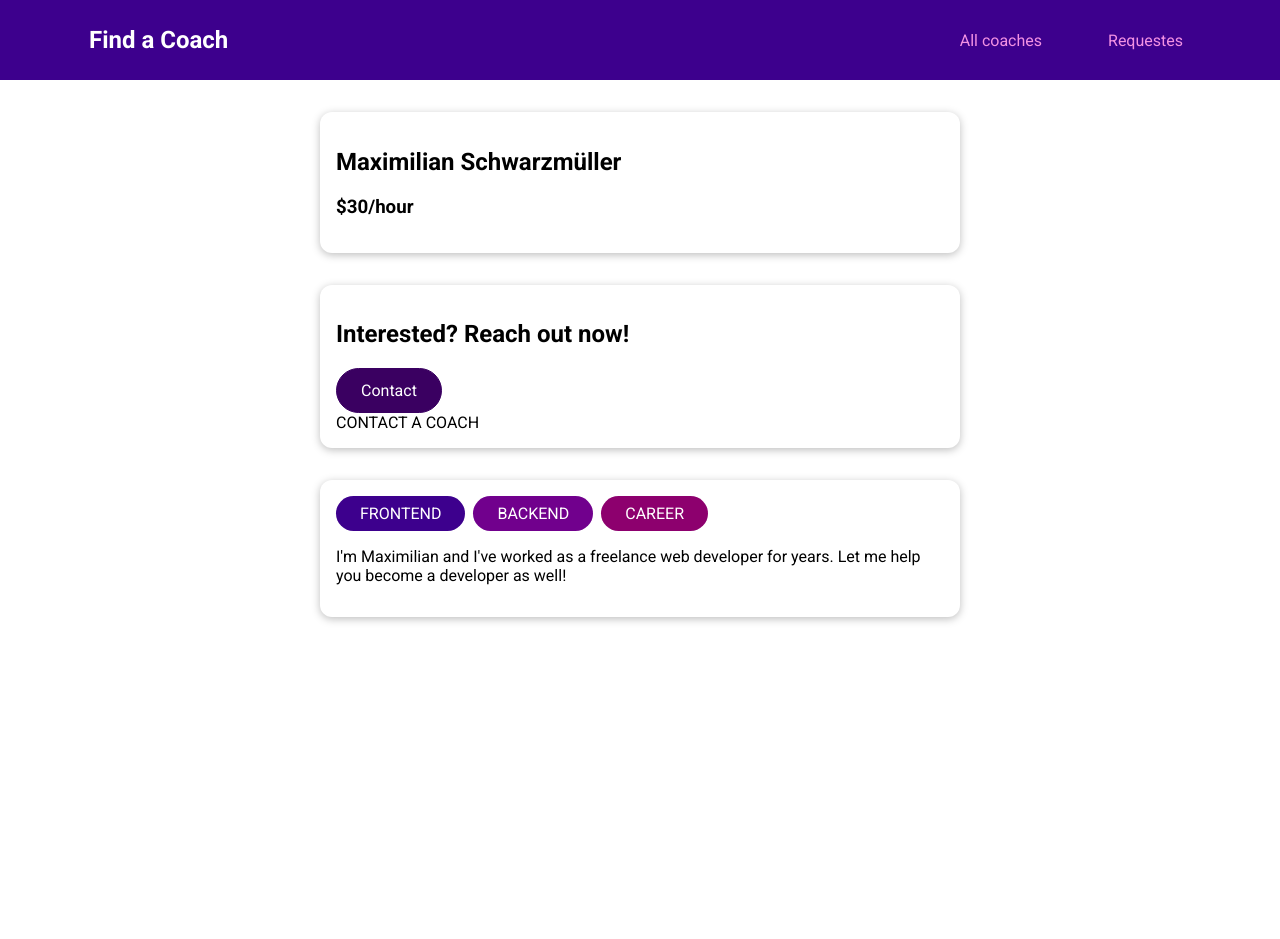
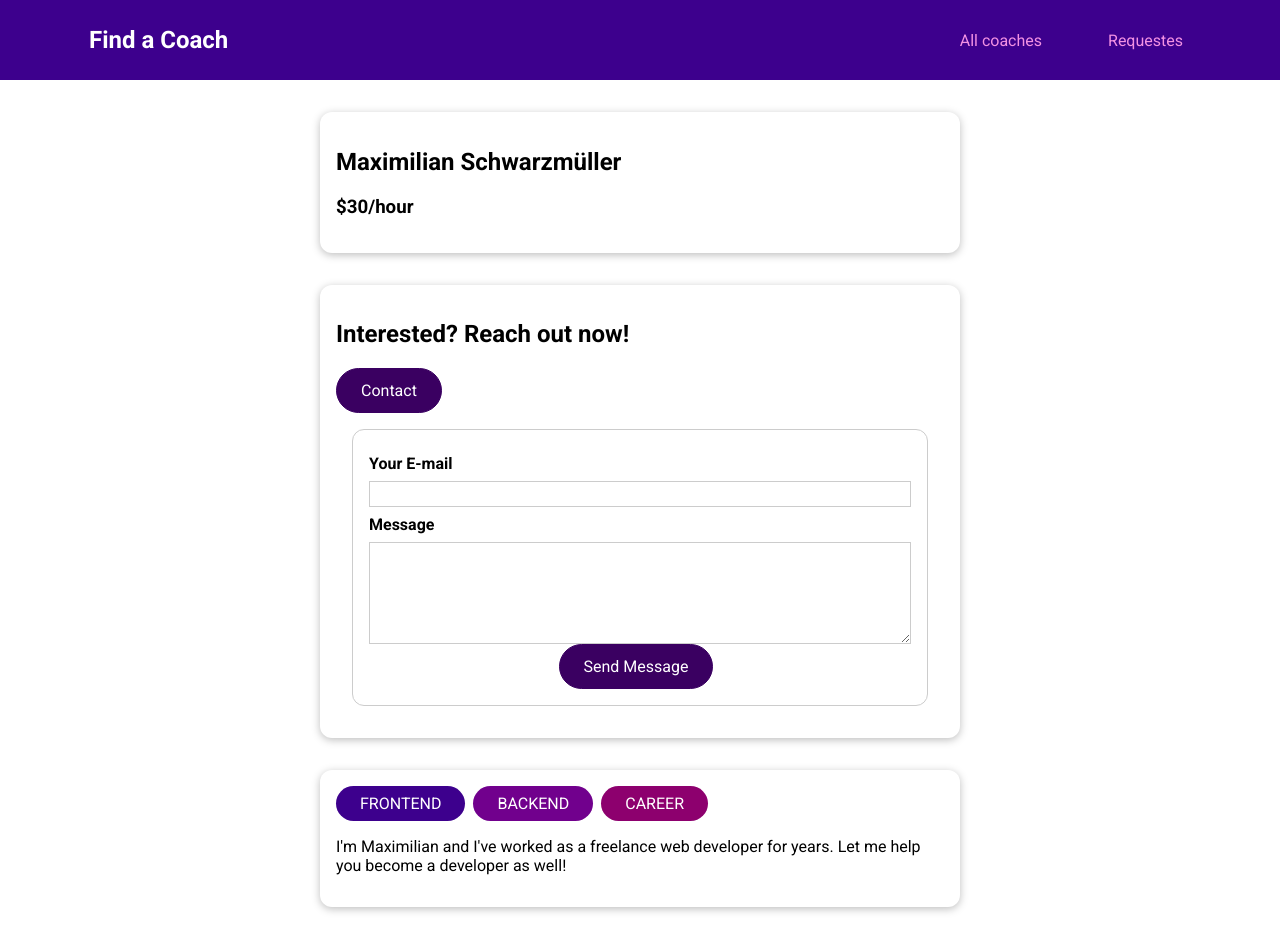
Before and after one commit to wojciechdominiak/find-coaches, a Vue app: page /coaches/c1/contact in a window 1280 px wide. Before the commit the page ends 800 px from the top, so only its background shows below. Built offline with nearby package versions, Linux system fonts and the light colour scheme.

Commit message:
added contactCoach component

```diff
--- a/src/pages/requests/ContactCoach.vue
+++ b/src/pages/requests/ContactCoach.vue
@@ -1,3 +1,87 @@
 <template>
-    CONTACT A COACH
+  <form @submit.prevent="submitForm">
+    <div class="form-control">
+      <label for="email">Your E-mail</label>
+      <input type="email" id="email" v-model.trim="email" />
+    </div>
+    <div>
+      <label for="message">Message</label>
+      <textarea rows="5" id="message" v-model.trim="message"></textarea>
+    </div>
+    <p class="errors" v-if="!formIsValid">
+      Please enter a valid email and non-empty message
+    </p>
+    <div class="actions">
+      <base-button>Send Message</base-button>
+    </div>
+  </form>
 </template>
+
+<script>
+export default {
+  data() {
+    return {
+      email: "",
+      message: "",
+      formIsValid: true,
+    };
+  },
+  methods: {
+    submitForm() {
+      this.formIsValid = true;
+      if (
+        this.email === "" ||
+        !this.email.includes("@") ||
+        this.message === ""
+      ) {
+        this.formIsValid = false;
+        return;
+      }
+    },
+  },
+};
+</script>
+
+<style scoped>
+form {
+  margin: 1rem;
+  border: 1px solid #ccc;
+  border-radius: 12px;
+  padding: 1rem;
+}
+
+.form-control {
+  margin: 0.5rem 0;
+}
+
+label {
+  font-weight: bold;
+  margin-bottom: 0.5rem;
+  display: block;
+}
+
+input,
+textarea {
+  display: block;
+  width: 100%;
+  font: inherit;
+  border: 1px solid #ccc;
+  padding: 0.15rem;
+}
+
+input:focus,
+textarea:focus {
+  border-color: #3d008d;
+  background-color: #faf6ff;
+  outline: none;
+}
+
+.errors {
+  font-weight: bold;
+  color: red;
+}
+
+.actions {
+  text-align: center;
+}
+</style>
```
